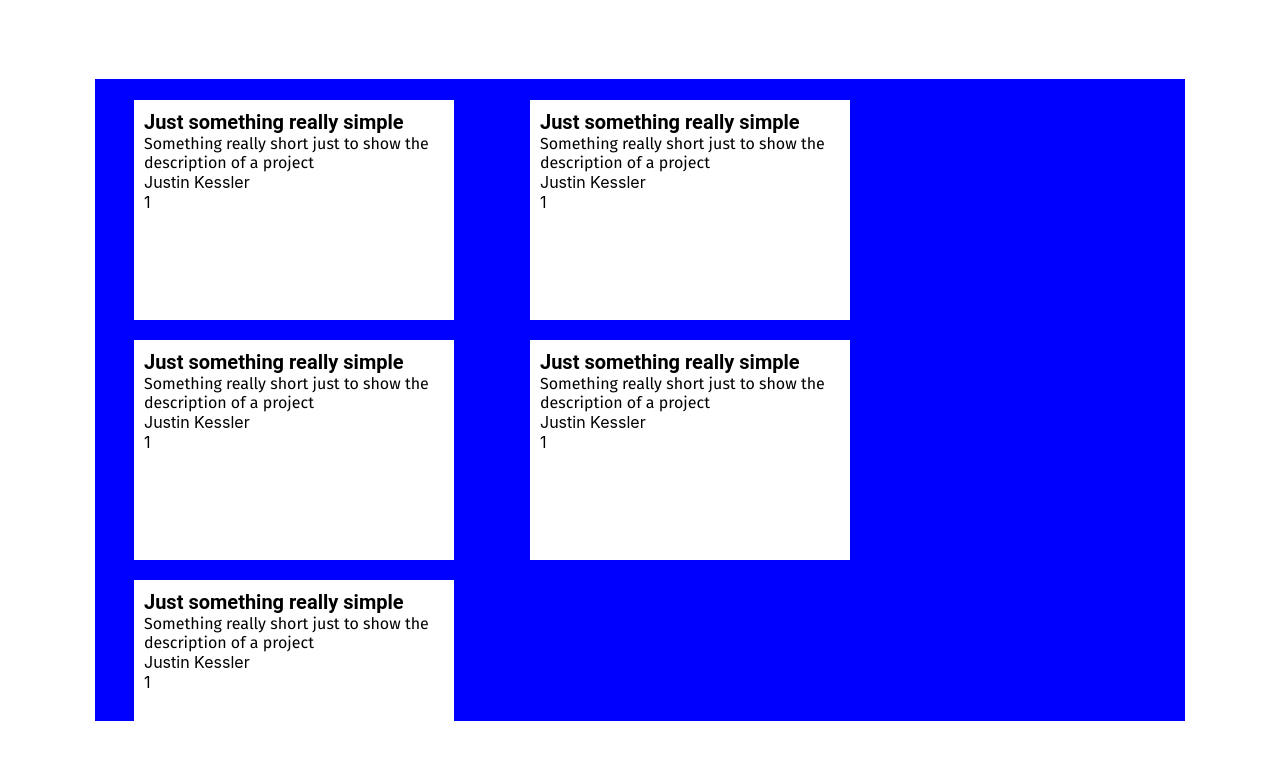
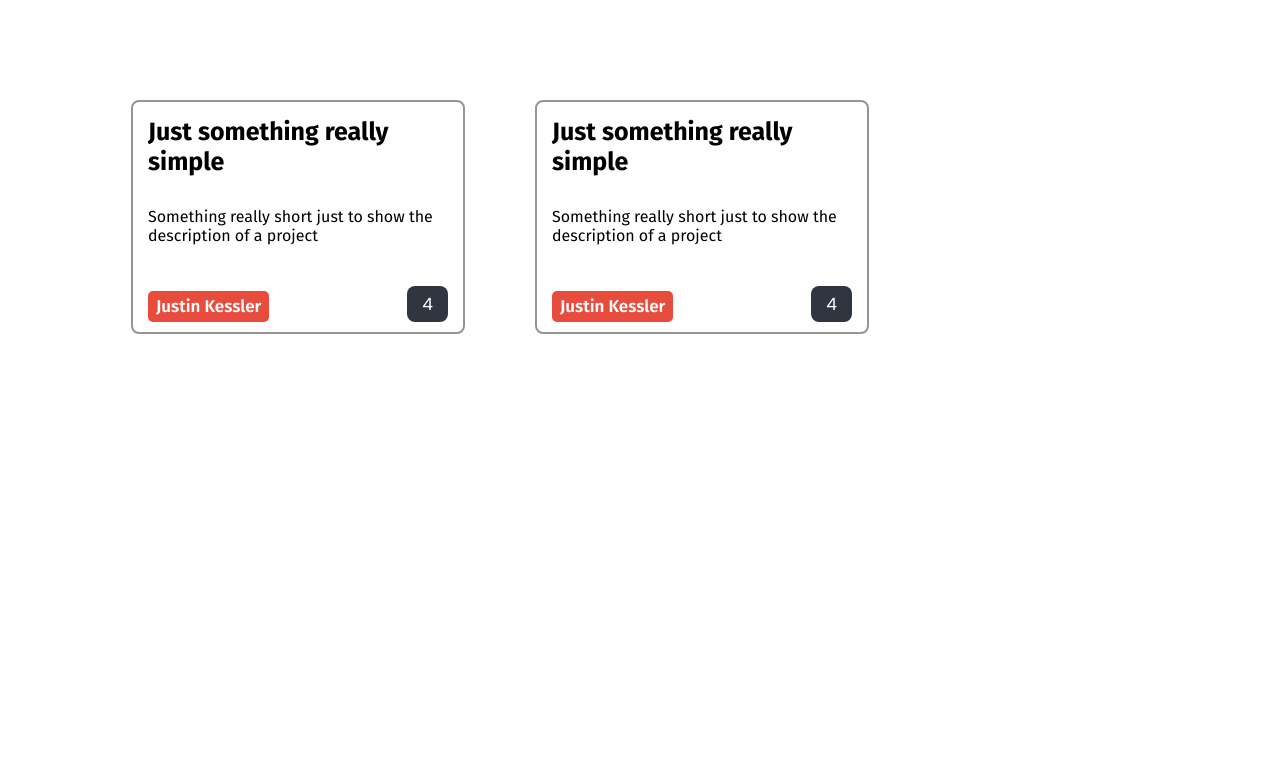
Before and after one commit to Damango/Simple-Project-Manager, a React (Create React App) app: page / in a window 1280 px wide. Shown: the top 760 px of the page. Built offline with nearby package versions, Linux system fonts and the light colour scheme.

Commit message:
Minor visual changes

```diff
--- a/src/Components/ProjectManager/ProjectCard/ProjectCard.css
+++ b/src/Components/ProjectManager/ProjectCard/ProjectCard.css
@@ -1,12 +1,24 @@
 .project-card-container{
+    position: relative;
+    top: 0px;
     background-color: white;
     height: 200px;
     width: 300px;
     margin-top: 20px;
-   margin-right: 38px;
-    margin-left: 38px;
+    margin-bottom: 20px;
+   margin-right: 35px;
+    margin-left: 35px;
     display: inline-block;
-    padding: 10px;
+    padding: 15px;
+    border: 2px solid rgb(149, 149, 149);
+    border-radius: 8px;
+    transition: 0.3s;
+}
+
+.project-card-container:hover{
+    background-color: rgb(221, 221, 221);
+    cursor: pointer;
+    top: -10px;
 }
 
 
@@ -18,4 +30,32 @@ font-size: 20px;
 
 .project-description{
     font-family: "Fira Sans";
+    margin-top: 20px;
 }
+
+
+.project-author{
+    position: absolute;
+    bottom: 10px;
+    font-family: "Fira Sans";
+    font-size: 17px;
+    font-weight: 600;
+    color: white;
+    background-color: #e74c3c;
+    padding: 5px 8px;
+    border-radius: 5px;
+}
+
+
+.project-tasks{
+    position: absolute;
+    bottom: 10px;
+    right: 15px;
+    padding: 5px 15px;
+    text-align: center;
+    background-color: #2f3640;
+    font-family: "Poppins";
+    font-size: 17px;
+    color: white;
+    border-radius: 8px;
+}
--- a/src/Components/ProjectManager/ProjectCard/ProjectCard.js
+++ b/src/Components/ProjectManager/ProjectCard/ProjectCard.js
@@ -2,12 +2,26 @@ import React from 'react';
 import "./ProjectCard.css"
 
 const ProjectCard = (props) => {
-    return (<div className="project-card-container">
+
+    let tasksNumber = props.projectInfo.toDoTasks.length + props.projectInfo.inProgressTasks.length + props.projectInfo.stuckTasks.length + props.projectInfo.completedTasks.length;
+
+
+
+
+    return (<div className="project-card-container" onClick={changeProjectView}>
         <div className="project-title">{props.projectInfo.projectText}</div>
         <div className="project-description">{props.projectInfo.projectDescription}</div>
         <div className="project-author">{props.projectInfo.projectAuthor}</div>
-        <div className="project-tasks">{props.projectInfo.tasks.length}</div>
+        <div className="project-tasks">{tasksNumber}</div>
     </div>);
+
+
+
+    function changeProjectView() {
+        props.changeProjectView(props.projectInfo);
+    }
+
+
 }
 
 export default ProjectCard;
--- a/src/Components/ProjectManager/ProjectManager.css
+++ b/src/Components/ProjectManager/ProjectManager.css
@@ -11,7 +11,7 @@
     left: 50%;
     top: 50%;
     transform: translate(-50%,-50%);
-    background-color: blue;
+
     padding: 1px;
     height: 80%;
     width: 85%;
--- a/src/Components/ProjectManager/ProjectManager.js
+++ b/src/Components/ProjectManager/ProjectManager.js
@@ -1,9 +1,13 @@
-import React from 'react';
+import React, { useState } from 'react';
 import "./ProjectManager.css"
 import ProjectCard from './ProjectCard/ProjectCard'
+import ProjectView from "./ProjectView/ProjectView"
+
+const ProjectManager = (props) => {
 
 
-const ProjectManager = (props) => {
+    const [projectView, setProjectView] = useState(0);
+    const [projectData, setProjectData] = useState();
 
 
     localStorage.setItem('project-manager-simple', JSON.stringify([
@@ -14,11 +18,51 @@ const ProjectManager = (props) => {
             projectAuthor: "Justin Kessler",
             projectDate: "11-30-2020",
 
-            tasks: [
+            toDoTasks: [
                 {
                     taskText: "UI fixes for Front End",
                     taskDescription: "A reallt short description how you might go about fixing the UI bugs",
                     taskLabels: ["Development", "Design"],
+
+                    subTasks: [
+                        'Make UI mockup for tasks',
+                        'Develop UI interface for submitting Tasks'
+                    ],
+                    comments: []
+                }
+            ],
+            inProgressTasks: [
+                {
+                    taskText: "Making money to Leave Ups",
+                    taskDescription: "Just leave UPS its so SIMPLE",
+                    taskLabels: ["Life"],
+
+                    subTasks: [
+                        'Make UI mockup for tasks',
+                        'Develop UI interface for submitting Tasks'
+                    ],
+                    comments: []
+                }
+            ],
+            stuckTasks: [
+                {
+                    taskText: "Becoming a millionaire",
+                    taskDescription: "Just leave UPS its so SIMPLE",
+                    taskLabels: ["Life"],
+
+                    subTasks: [
+                        'Make UI mockup for tasks',
+                        'Develop UI interface for submitting Tasks'
+                    ],
+                    comments: []
+                }
+            ],
+            completedTasks: [
+                {
+                    taskText: "Gettin LIT",
+                    taskDescription: "Just leave UPS its so SIMPLE",
+                    taskLabels: ["Life"],
+
                     subTasks: [
                         'Make UI mockup for tasks',
                         'Develop UI interface for submitting Tasks'
@@ -34,76 +78,59 @@ const ProjectManager = (props) => {
 
             projectAuthor: "Justin Kessler",
             projectDate: "11-30-2020",
-
-            tasks: [{
+            toDoTasks: [
+                {
                     taskText: "UI fixes for Front End",
                     taskDescription: "A reallt short description how you might go about fixing the UI bugs",
                     taskLabels: ["Development", "Design"],
+
                     subTasks: [
                         'Make UI mockup for tasks',
                         'Develop UI interface for submitting Tasks'
                     ],
                     comments: []
-            }],
-            projectID: 1
-        },
+                }
+            ],
+            inProgressTasks: [
                 {
-            projectText: "Just something really simple",
-            projectDescription: "Something really short just to show the description of a project",
+                    taskText: "Making money to Leave Ups",
+                    taskDescription: "Just leave UPS its so SIMPLE",
+                    taskLabels: ["Life"],
 
-            projectAuthor: "Justin Kessler",
-            projectDate: "11-30-2020",
-
-            tasks: [{
-                taskText: "UI fixes for Front End",
-                taskDescription: "A reallt short description how you might go about fixing the UI bugs",
-                taskLabels: ["Development", "Design"],
                     subTasks: [
                         'Make UI mockup for tasks',
                         'Develop UI interface for submitting Tasks'
                     ],
                     comments: []
-            }],
-            projectID: 2
-        },
+                }
+            ],
+            stuckTasks: [
+                {
+                    taskText: "Becoming a millionaire",
+                    taskDescription: "Just leave UPS its so SIMPLE",
+                    taskLabels: ["Life"],
 
-        {
-            projectText: "Just something really simple",
-            projectDescription: "Something really short just to show the description of a project",
-
-            projectAuthor: "Justin Kessler",
-            projectDate: "11-30-2020",
-
-            tasks: [{
-                taskText: "UI fixes for Front End",
-                taskDescription: "A reallt short description how you might go about fixing the UI bugs",
-                taskLabels: ["Development", "Design"],
                     subTasks: [
                         'Make UI mockup for tasks',
                         'Develop UI interface for submitting Tasks'
                     ],
                     comments: []
-            }],
-            projectID: 2
-        },
+                }
+            ],
+            completedTasks: [
                 {
-            projectText: "Just something really simple",
-            projectDescription: "Something really short just to show the description of a project",
+                    taskText: "Gettin LIT",
+                    taskDescription: "Just leave UPS its so SIMPLE",
+                    taskLabels: ["Life"],
 
-            projectAuthor: "Justin Kessler",
-            projectDate: "11-30-2020",
-
-            tasks: [{
-                taskText: "UI fixes for Front End",
-                taskDescription: "A reallt short description how you might go about fixing the UI bugs",
-                taskLabels: ["Development", "Design"],
                     subTasks: [
                         'Make UI mockup for tasks',
                         'Develop UI interface for submitting Tasks'
                     ],
                     comments: []
-            }],
-            projectID: 2
+                }
+            ],
+            projectID: 1
         }
 
     ]))
@@ -116,12 +143,38 @@ const ProjectManager = (props) => {
 
         <div className="project-cards-wrapper">
 
-            {projects.map((projects) => <ProjectCard projectInfo={projects} />)}
-
+            {projects.map((projects) => <ProjectCard projectInfo={projects} changeProjectView={changeProjectView} />)}
+            {displayProjectView()}
 
         </div>
 
     </div>);
+
+
+    function displayProjectView() {
+
+        if (projectView === 1) {
+
+
+
+            return (<ProjectView projectData={projectData} closeProjectView={changeProjectView} />)
+        }
+        else {
+            return ''
+        }
+    }
+
+
+    function changeProjectView(data) {
+        console.log(data);
+        setProjectData(data);
+        if (projectView === 1) {
+            setProjectView(0);
+        }
+        else {
+            setProjectView(1);
+        }
+    }
 }
 
 export default ProjectManager;
--- /dev/null
+++ b/src/Components/ProjectManager/ProjectView/ProjectView.css
@@ -0,0 +1,62 @@
+.project-view-container{
+    position: absolute;
+    left: 50%;
+    top: 50%;
+    transform: translate(-50%, -50%);
+   background-color: white;
+    width: 100vw;
+    height: 100vh;
+}
+
+.project-view-wrapper{
+    position: relative;
+
+    left: 50%;
+    margin-top: 50px;
+    transform: translateX(-50%);
+    width: 90%;
+
+}
+
+.project-title{
+    margin-bottom: 30px;
+}
+
+
+.close-project-view-button{
+    position: absolute;
+    padding: 5px;
+    right: 20px;
+    top: 15px;
+
+}
+
+.close-project-view-button:hover{
+    cursor: pointer;
+}
+
+
+.project-title{
+    font-family: "Fira Sans";
+    font-size: 25px;
+}
+
+
+.task-cards-container{
+    position: relative;
+    width: 100%;
+
+    height: 800px;
+    display: flex;
+    justify-content: space-between;
+}
+
+
+.tasks-container{
+    position: relative;
+    background-color: rgb(248, 248, 248);
+    height: 100%;
+    width: 320px;
+    border-radius: 8px;
+    border: 1px solid rgb(236, 236, 236);
+}
--- /dev/null
+++ b/src/Components/ProjectManager/ProjectView/ProjectView.js
@@ -0,0 +1,41 @@
+import React, { useState } from 'react';
+import TaskCard from "./TaskCard/TaskCard"
+import "./ProjectView.css"
+const ProjectView = (props) => {
+
+    let [todos, setTodos] = useState(props.projectData.toDoTasks);
+    let [inProgress, setInProgress] = useState(props.projectData.inProgressTasks);
+    let [stuck, setStuck] = useState(props.projectData.stuckTasks);
+    let [completed, setCompleted] = useState(props.projectData.completedTasks);
+
+
+
+
+
+
+    return (<div className="project-view-container" >
+        <div className="close-project-view-button" onClick={closeProjectView}>X</div>
+        <div className="project-view-wrapper">
+
+            <div className="project-title"> {props.projectData.projectText}</div>
+            <div className="task-cards-container">
+                <div className="task-todos tasks-container">{todos.map((todo) => <TaskCard taskData={todo} />)}</div>
+                <div className="task-in-progress tasks-container"></div>
+                <div className="task-stuck tasks-container"></div>
+                <div className="task-complete tasks-container"></div>
+
+            </div>
+        </div>
+    </div>);
+
+
+
+    function closeProjectView() {
+
+        props.closeProjectView();
+    }
+
+
+}
+
+export default ProjectView;
--- /dev/null
+++ b/src/Components/ProjectManager/ProjectView/TaskCard/TaskCard.css
@@ -0,0 +1,46 @@
+.task-card-container{
+    position: relative;
+    background-color: white;
+    padding: 20px;
+    border-radius: 5px;
+    border: 1px solid gray;
+    width: 80%;
+    left: 50%;
+    top: 10px;
+    transform: translateX(-50%);
+    transition: 0.3s;
+}
+
+.task-card-container:hover{
+    cursor: pointer;
+    background-color: #f5f5f5;
+}
+
+
+.task-text{
+    font-family: 'Fira Sans';
+    font-weight: bold;
+    font-size: 22px;
+    color: #2f3640;
+    margin-bottom: 15px;
+}
+
+.task-description{
+    margin-bottom: 15px;
+}
+
+.task-labels-container{
+
+}
+
+.label{
+    position: relative;
+    margin-top: 15px;
+    background-color: #1856ff;
+    display: inline-block;
+    border-radius: 10px;
+    padding: 4px 10px;
+    margin-right: 10px;
+    font-family: "Poppins";
+    color: white;
+}
--- /dev/null
+++ b/src/Components/ProjectManager/ProjectView/TaskCard/TaskCard.js
@@ -0,0 +1,14 @@
+import React from 'react';
+import "./TaskCard.css"
+
+const TaskCard = (props) => {
+    return (<div className="task-card-container">
+        <div className="task-text">{props.taskData.taskText}</div>
+        <div className="task-description">{props.taskData.taskDescription}</div>
+        <div className="task-labels-container">
+            {props.taskData.taskLabels.map((label) => <div className="label">{label}</div>)}
+        </div>
+    </div>);
+}
+
+export default TaskCard;
```
Lines whose indentation alone changed are shown as unchanged.
